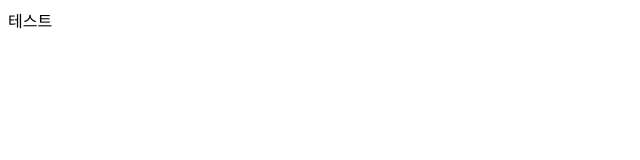
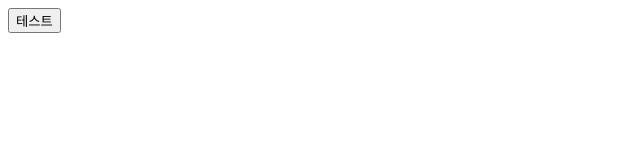
Before and after one commit to RendarCP/rendar-design-system, a React (Vite) app: page / in a window 1280 px wide. Shown: the top 160 px of the page, without its empty margins (0-640 px from the left). Built offline with nearby package versions, Linux system fonts and the light colour scheme.

Commit message:
fix: 코드 수정

```diff
--- a/src/App.tsx
+++ b/src/App.tsx
@@ -5,7 +5,7 @@ function App() {
   const ref = useRef<HTMLButtonElement>();
   return (
     <>
-      <View ref={ref} as="button">
+      <View ref={ref} component="button">
         테스트
       </View>
     </>
```
